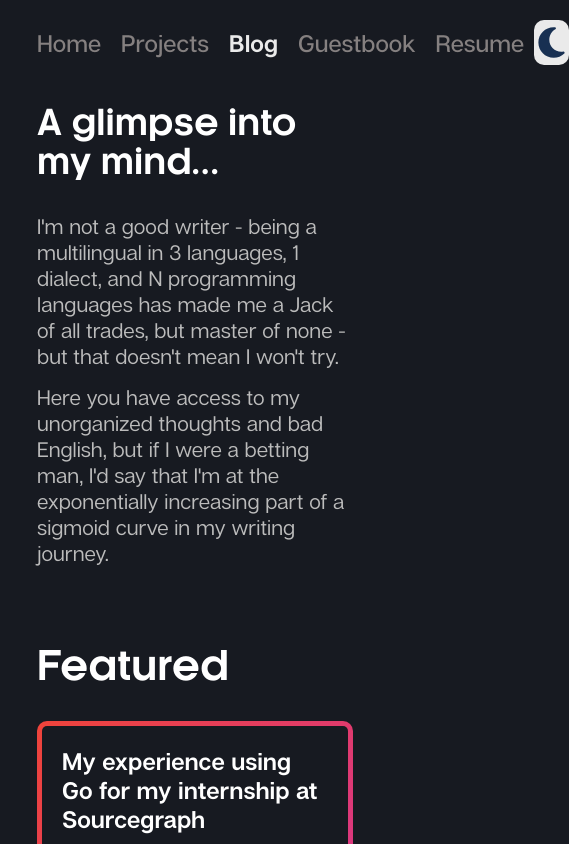
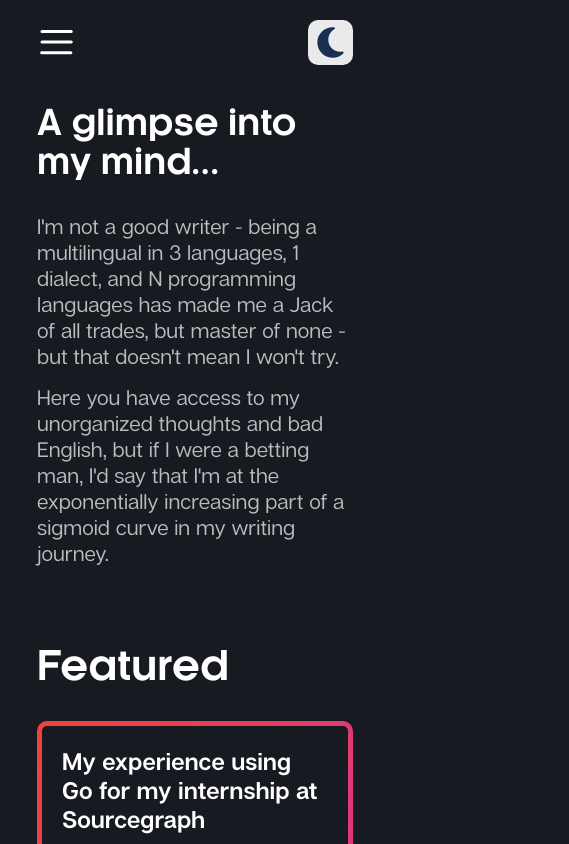
Before and after one commit to scottsus/Portfolio-v2, a Next.js app: page /blog in a window 390 px wide. Shown: the top 844 px of the page, 569 px wide, since content can reach past the window. Built offline with nearby package versions, Linux system fonts and the light colour scheme.

Commit message:
responsive navbar

```diff
--- a/components/Navbar.tsx
+++ b/components/Navbar.tsx
@@ -1,11 +1,17 @@
 import React, { useState, useEffect } from 'react';
 import styled from 'styled-components';
 import Link from 'next/link';
+import Image from 'next/image';
 import { faMoon } from '@fortawesome/free-solid-svg-icons';
 import { FontAwesomeIcon } from '@fortawesome/react-fontawesome';
+import { small, medium } from '../styles/responsive';
 
 export default function Navbar() {
   const [activeURL, setActiveURL] = useState('');
+  const [isExpanded, setIsExpanded] = useState(false);
+  const toggle = () => {
+    setIsExpanded((isExpanded) => !isExpanded);
+  };
 
   useEffect(() => {
     const hrefParts = window.location.href.split('/');
@@ -15,33 +21,43 @@ export default function Navbar() {
 
   return (
     <NavbarDiv>
-      <Button>
+      <Hamburger onClick={toggle}>
+        <Image
+          src='/imgs/Hamburger.svg'
+          height={25}
+          width={35}
+          alt='Hamburger'
+        />
+      </Hamburger>
+      <Menu id={isExpanded ? 'nav-expanded' : 'nav-collapsed'}>
+        <Button className='nav-item'>
           <ButtonText isActive={activeURL === ''}>
             <Link href='/'>Home</Link>
           </ButtonText>
         </Button>
-      <Button>
+        <Button className='nav-item'>
           <ButtonText isActive={activeURL === 'projects'}>
             <Link href='/projects'>Projects</Link>
           </ButtonText>
         </Button>
-      <Button>
+        <Button className='nav-item'>
           <ButtonText isActive={activeURL === 'blog'}>
             <Link href='/blog'>Blog</Link>
           </ButtonText>
         </Button>
-      <Button>
+        <Button className='nav-item'>
           <ButtonText isActive={activeURL === 'guestbook'}>
             <Link href='/guestbook'>Guestbook</Link>
           </ButtonText>
         </Button>
-      <Button>
+        <Button className='nav-item'>
           <ButtonText>
             <Link href={resumeLink} target='_blank'>
               Resume
             </Link>
           </ButtonText>
         </Button>
+      </Menu>
       <ThemeBox>
         <FontAwesomeIcon icon={faMoon} style={moonStyles} />
       </ThemeBox>
@@ -57,10 +73,49 @@ const NavbarDiv = styled.div`
   flex-direction: row;
   justify-content: start;
   align-items: center;
+
+  @media (${small}) {
+    #nav-collapsed {
+      display: none;
+    }
+    #nav-expanded {
+      display: flex;
+    }
+  }
+`;
+
+const Hamburger = styled.button`
+  width: 39px;
+  height: 29px;
+  padding: 2px;
+  background-color: transparent;
+  display: none;
+
+  @media (${small}) {
+    display: inline;
+  }
+`;
+
+const Menu = styled.div`
+  @media (${small}) {
+    position: absolute;
+    top: 80px;
+    width: 100%;
+    height: 100vh;
+    padding-left: 4px;
+    background-color: #181a21;
+    opacity: 0.9;
+    flex-direction: column;
+    justify-content: start;
+    align-items: start;
+    .nav-item {
+      margin: 15px 0;
+    }
+  }
 `;
 
 const Button = styled.button`
-  height: 100%;
+  height: 30px;
   background-color: transparent;
   border: none;
   border-radius: 10px;
```
Also changed, not shown: public/imgs/Hamburger.svg (added). Lines whose indentation alone changed are shown as unchanged.
